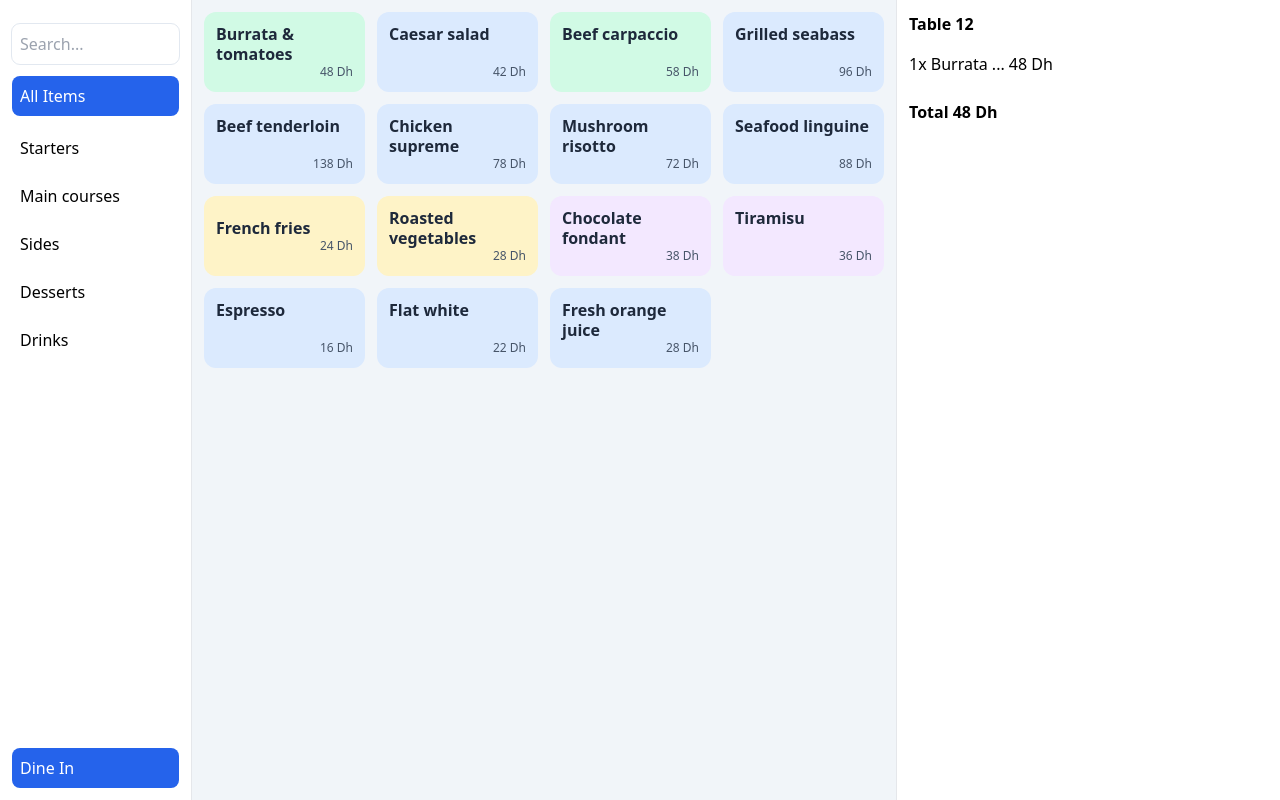
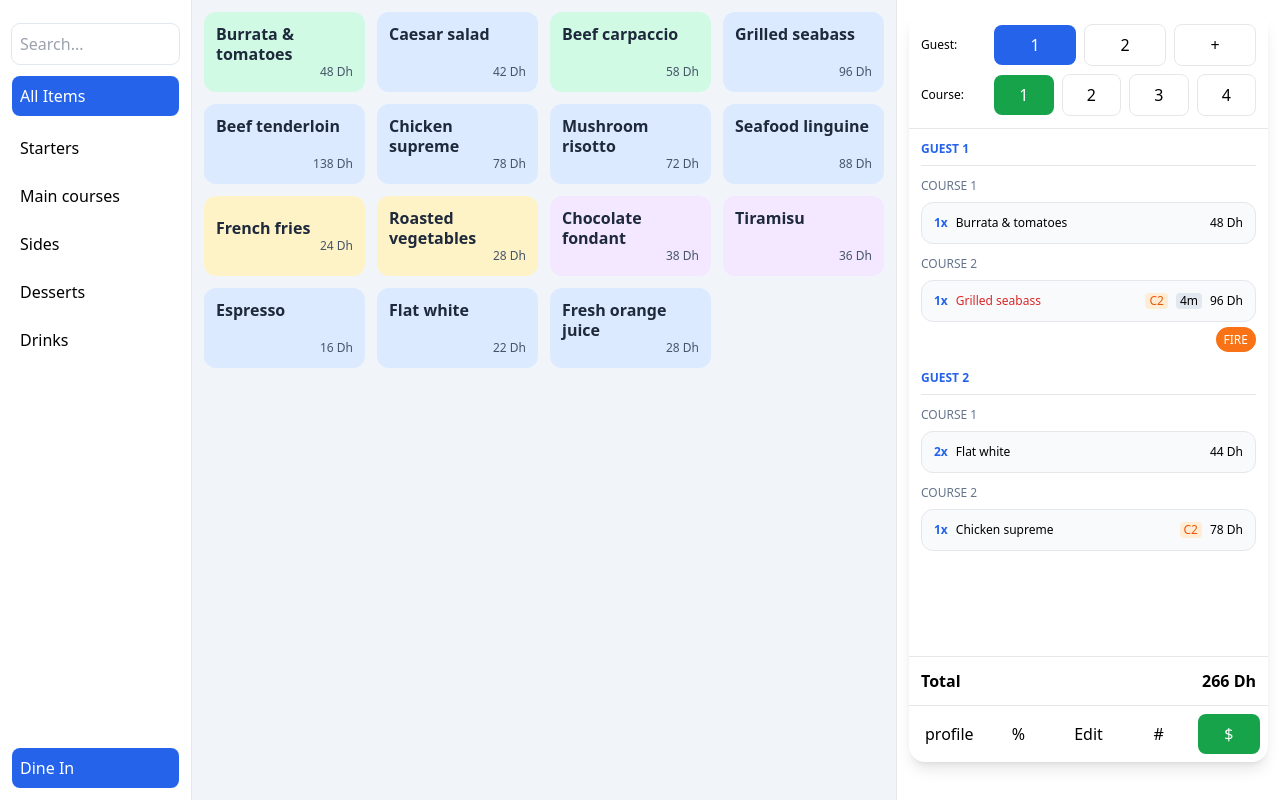
Before and after one commit to hamzaraftar/Restaurant_POS_System_UI, a plain HTML site: page inde.html in a window 1280 px wide. Drawn offline with nearby package versions, Linux system fonts and the light colour scheme.

Commit message:
adding side bar

```diff
--- a/inde.html
+++ b/inde.html
@@ -111,7 +111,6 @@
           </button>
         </div>
 
-
         <div
           class="grid grid-cols-2 md:grid-cols-3 lg:grid-cols-4 gap-3 w-full max-w-5xl mx-auto"
         >
@@ -186,7 +185,7 @@
           </div>
 
           <div
-            class="flex min-h-[74px] flex-col  justify-center rounded-xl bg-amber-100 p-3"
+            class="flex min-h-[74px] flex-col justify-center rounded-xl bg-amber-100 p-3"
           >
             <h3 class="font-bold leading-tight text-slate-800">French fries</h3>
             <p class="text-right text-xs font-normal text-slate-600">24 Dh</p>
@@ -249,9 +248,125 @@
 
       <!-- right -->
       <section class="hidden md:block md:w-64 lg:w-96 bg-white border-l p-3">
-        <h2 class="font-bold">Table 12</h2>
-        <p class="mt-4">1x Burrata ... 48 Dh</p>
-        <p class="font-bold mt-6">Total 48 Dh</p>
+        <div
+          class="mx-auto flex min-h-screen w-full max-w-md flex-col bg-white sm:min-h-[750px] sm:rounded-2xl sm:shadow-lg"
+        >
+          <header class="space-y-2 border-b p-3">
+            <div
+              class="grid grid-cols-[65px_repeat(3,minmax(0,1fr))] items-center gap-2"
+            >
+              <span class="text-xs">Guest:</span>
+              <button class="rounded-lg bg-blue-600 p-2 text-white">1</button>
+              <button class="rounded-lg border p-2">2</button>
+              <button class="rounded-lg border p-2">+</button>
+            </div>
+
+            <div
+              class="grid grid-cols-[65px_repeat(4,minmax(0,1fr))] items-center gap-2"
+            >
+              <span class="text-xs">Course:</span>
+              <button class="rounded-lg bg-green-600 p-2 text-white">1</button>
+              <button class="rounded-lg border p-2">2</button>
+              <button class="rounded-lg border p-2">3</button>
+              <button class="rounded-lg border p-2">4</button>
+            </div>
+          </header>
+
+          <main class="flex-1 space-y-5 overflow-y-auto p-3">
+            <section>
+              <h2 class="border-b pb-2 text-xs font-bold text-blue-600">
+                GUEST 1
+              </h2>
+
+              <div class="py-3">
+                <h3 class="mb-2 text-xs text-slate-500">COURSE 1</h3>
+
+                <div
+                  class="flex items-center justify-between gap-2 rounded-xl border bg-slate-50 p-3 text-xs"
+                >
+                  <span class="font-bold text-blue-600">1x</span>
+                  <span class="flex-1">Burrata & tomatoes</span>
+                  <span>48 Dh</span>
+                </div>
+              </div>
+
+              <!-- Course 2 -->
+              <div>
+                <h3 class="mb-2 text-xs text-slate-500">COURSE 2</h3>
+
+                <div
+                  class="flex items-center justify-between gap-2 rounded-xl border bg-slate-50 p-3 text-xs"
+                >
+                  <span class="font-bold text-blue-600">1x</span>
+                  <span class="flex-1 text-red-600">Grilled seabass</span>
+                  <span class="rounded bg-orange-100 px-1 text-orange-600"
+                    >C2</span
+                  >
+                  <span class="rounded bg-slate-200 px-1">4m</span>
+                  <span>96 Dh</span>
+                </div>
+
+                <div class="mt-1 text-right">
+                  <span
+                    class="rounded-full bg-orange-500 px-2 py-1 text-xs text-white"
+                    >FIRE</span
+                  >
+                </div>
+              </div>
+            </section>
+
+            <!-- Guest 2 -->
+            <section>
+              <h2 class="border-b pb-2 text-xs font-bold text-blue-600">
+                GUEST 2
+              </h2>
+
+              <!-- Course 1 -->
+              <div class="py-3">
+                <h3 class="mb-2 text-xs text-slate-500">COURSE 1</h3>
+
+                <div
+                  class="flex items-center justify-between gap-2 rounded-xl border bg-slate-50 p-3 text-xs"
+                >
+                  <span class="font-bold text-blue-600">2x</span>
+                  <span class="flex-1">Flat white</span>
+                  <span>44 Dh</span>
+                </div>
+              </div>
+
+              <!-- Course 2 -->
+              <div>
+                <h3 class="mb-2 text-xs text-slate-500">COURSE 2</h3>
+
+                <div
+                  class="flex items-center justify-between gap-2 rounded-xl border bg-slate-50 p-3 text-xs"
+                >
+                  <span class="font-bold text-blue-600">1x</span>
+                  <span class="flex-1">Chicken supreme</span>
+                  <span class="rounded bg-orange-100 px-1 text-orange-600"
+                    >C2</span
+                  >
+                  <span>78 Dh</span>
+                </div>
+              </div>
+            </section>
+          </main>
+
+          <!-- Total -->
+          <footer class="flex items-center justify-between border-t p-3">
+            <span class="font-semibold">Total</span>
+            <span class="font-bold">266 Dh</span>
+          </footer>
+
+          <!-- Bottm  -->
+          <nav class="grid grid-cols-5 gap-2 border-t p-2">
+            <button class="rounded-lg p-2">profile</button>
+            <button class="rounded-lg p-2">%</button>
+            <button class="rounded-lg p-2">Edit</button>
+            <button class="rounded-lg p-2">#</button>
+            <button class="rounded-lg bg-green-600 p-2 text-white">$</button>
+          </nav>
+        </div>
       </section>
     </div>
   </body>
```
